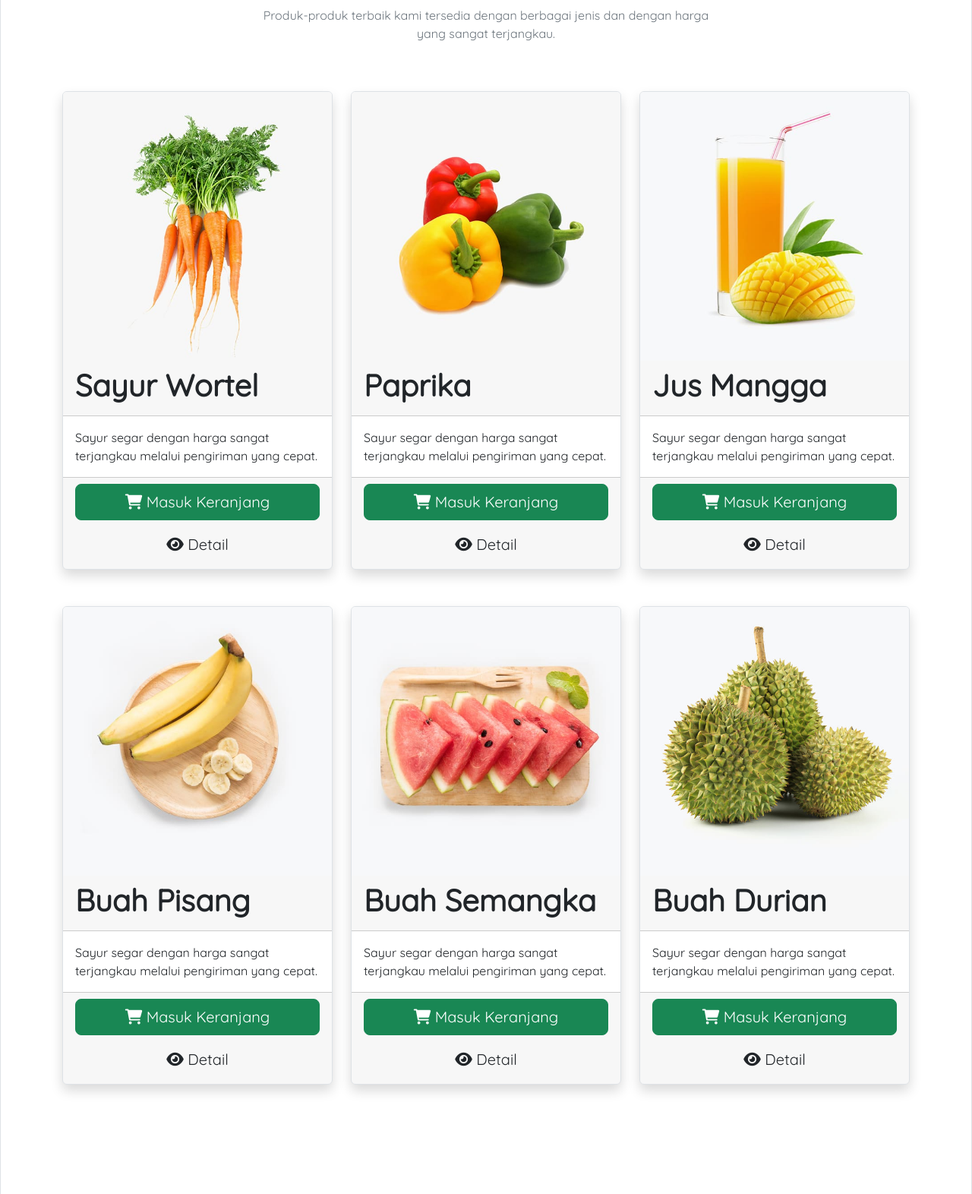
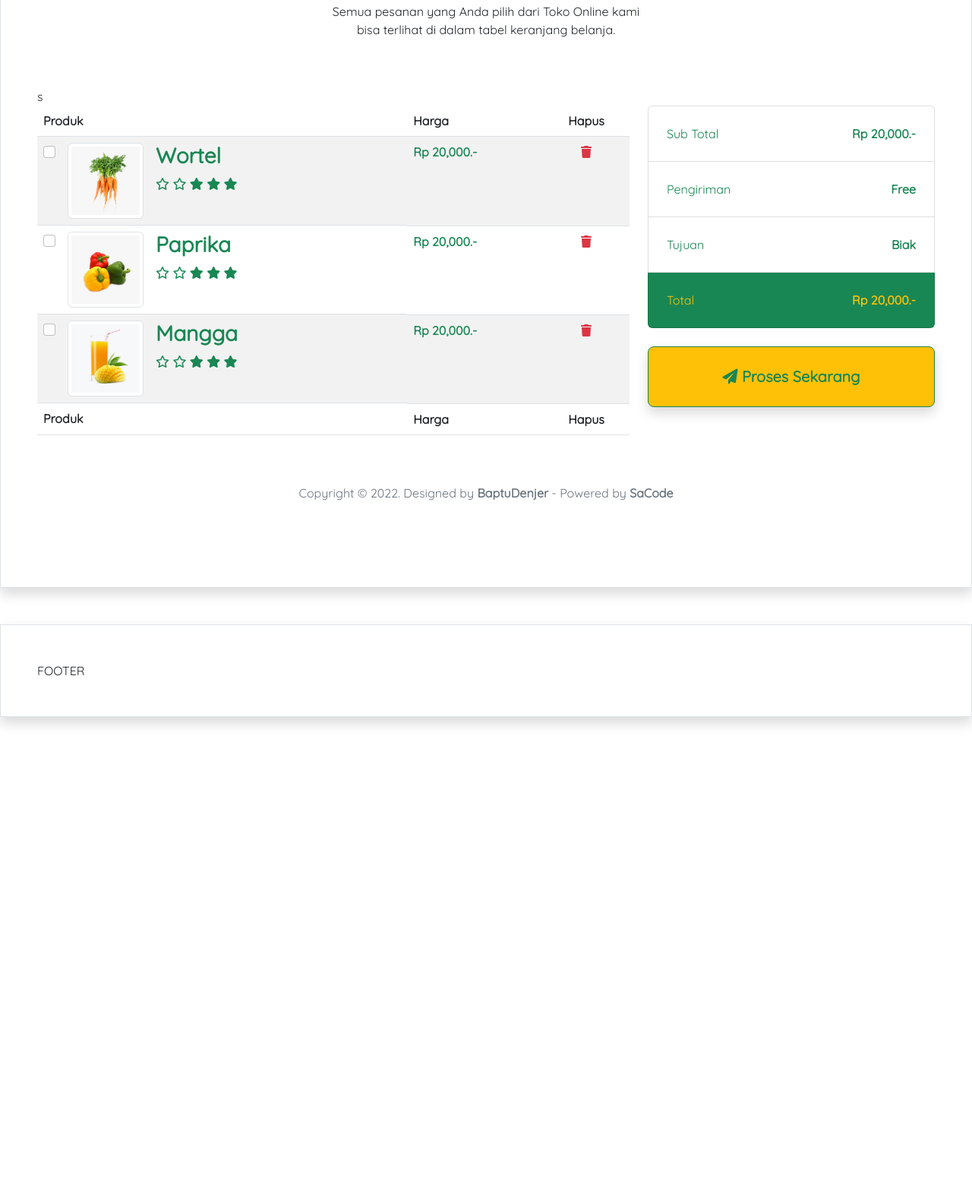
Before and after one commit to baptuDenjer/sacode-e-commerce-project09-Nick, a plain HTML site: page index.html in a window 1280 px wide. Shown: the part 554-2126 px from the top of the page at 76% size. After the commit the page ends 1546 px from the top, so only its background shows below. Drawn offline with nearby package versions, Linux system fonts and the light colour scheme.

Commit message:
Finalizing Project 09

```diff
--- a/index.html
+++ b/index.html
@@ -1,13 +1,18 @@
 <!DOCTYPE html>
 <html>
+
 <head>
 	<title>SaZhop</title>
+
+	<!-- FAVICON -->
+	<link rel="icon" type="images/x-icon" href="assets/img/dispensary.png">
 
 	<!-- BOOTSTRAP CSS -->
 	<link rel="stylesheet" href="./assets/css/bootstrap.min.css">
 
 	<!-- BOOTSTRAP ICONS CSS -->
-    <link rel="stylesheet" type="text/css" href="https://cdn.jsdelivr.net/npm/bootstrap-icons@1.9.1/font/bootstrap-icons.css">
+	<link rel="stylesheet" type="text/css"
+		href="https://cdn.jsdelivr.net/npm/bootstrap-icons@1.9.1/font/bootstrap-icons.css">
 
 	<!-- FONT AWESOME ICONS -->
 	<link rel="stylesheet" href="https://cdnjs.cloudflare.com/ajax/libs/font-awesome/6.1.2/css/all.min.css">
@@ -19,6 +24,7 @@
 	<link rel="stylesheet" href="./assets/css/style.css">
 
 </head>
+
 <body>
 
 	<!-- HEADER START -->
@@ -33,383 +39,224 @@
 	</div>
 	<!-- BANNER END -->
 
-	<!-- PRODUCT START -->
+	<!-- SHOPPING CART START -->
 	<div class="shadow border p-5 mb-5">
 
+		<!-- .row start -->
+		<div class="row">
 
-		<!-- TITLE START -->
-		<div class="row mb-5">
+			<div class="col-12 text-center py-5">
 
-			<div class="col-12 text-center">
+				<h1 class="fw-bolder mb-4 display-1 text-success">
+					<i class="fa-solid fa-cart-shopping"></i>
+					Keranjang Belanja
+				</h1>
 
-				<!-- title -->
-				<h1 class="fw-bolder text-success my-5 display-3">
-					<!-- icon -->
-					<i class="fa-solid fa-cart-shopping"></i>
-					Produk Terbaru
-				</h1>
-				<p class="col-6 mx-auto text-muted">Produk-produk terbaik kami tersedia dengan berbagai jenis dan dengan harga yang sangat terjangkau.</p>
+				<p>
+					Semua pesanan yang Anda pilih dari Toko Online kami
+					<br>
+					bisa terlihat di dalam tabel keranjang belanja.
+				</p>
 
 			</div>
 
 		</div>
-		<!-- TITLE END -->
+		<!-- .row end -->
 
-		<!-- PRODUCT CONTENT START -->
-
-		<div class="container mb-5">
-
-			<!-- .row start -->
+		<!-- .row start -->s
 		<div class="row">
 
-				<!-- product item start -->
-				<div class="col-lg-4 mb-5">
+			<!-- .col start -->
+			<div class="col-lg-8">
 
-					<!-- card start -->
-					<div class="card border shadow">
+				<!-- TABLE START -->
+				<table class="table table-striped table-hover">
+					<thead>
+						<tr>
+							<th>Produk</th>
+							<th>Harga</th>
+							<th class="text-center">Hapus</th>
+						</tr>
+					</thead>
 
-						<!-- card image start-->
-						<img src="./assets/img/thumbnail-1.jpg" class="card-img-top">
-						<!-- card image end-->
+					<tbody>
 
-						<!-- card header start-->
-						<div class="card-header">
-							<h1 class="card-title fw-bolder">Sayur Wortel</h1>
+						<tr>
+							<td class="d-flex gap-3">
+								<div>
+									<!-- Checkbox -->
+									<input type="checkbox" class="form-check-input">
 								</div>
-						<!-- card header end-->
 
-						<!-- card body start-->
-						<div class="card-body">
-							<p class="card-text">Sayur segar dengan harga sangat terjangkau melalui pengiriman yang cepat.</p>
+								<div>
+									<!-- Gambar -->
+									<img src="assets/img/thumbnail-1.jpg" class="img img-thumbnail" width="100px">
 								</div>
-						<!-- card body end-->
 
-						<!-- card footer start-->
-						<div class="card-footer">
+								<div class="text-success">
+									<div>
+										<h3 class="fw-bolder">
+											Wortel
+										</h3>
+									</div>
 
-							<!-- tombol keranjang -->
-							<button class="btn btn-success btn-lg w-100 mb-2">
+									<!-- Bintang -->
+									<div>
+										<i class="fa-regular fa-star"></i>
+										<i class="fa-regular fa-star"></i>
+										<i class="fa-solid fa-star"></i>
+										<i class="fa-solid fa-star"></i>
+										<i class="fa-solid fa-star"></i>
+									</div>
+								</div>
+							</td>
+							<td class="text-success fw-bolder">Rp 20,000.-</td>
+							<td class="text-center">
+								<a href="#" class="link-danger" title="Hapus?">
+									<i class="fa fa-trash"></i>
+								</a>
+							</td>
+						</tr>
 
-								<!-- icon -->
-								<i class="fa-solid fa-cart-shopping"></i>
+						<tr>
+							<td class="d-flex gap-3">
+								<div>
+									<!-- Checkbox -->
+									<input type="checkbox" class="form-check-input">
+								</div>
 
-								<!-- label -->
-								Masuk Keranjang
+								<div>
+									<!-- Gambar -->
+									<img src="assets/img/thumbnail-2.jpg" class="img img-thumbnail" width="100px">
+								</div>
 
-							</button>
+								<div class="text-success">
+									<div>
+										<h3 class="fw-bolder">
+											Paprika
+										</h3>
+									</div>
 
-							<!-- tombol detail -->
-							<button class="btn btn-lg w-100">
+									<!-- Bintang -->
+									<div>
+										<i class="fa-regular fa-star"></i>
+										<i class="fa-regular fa-star"></i>
+										<i class="fa-solid fa-star"></i>
+										<i class="fa-solid fa-star"></i>
+										<i class="fa-solid fa-star"></i>
+									</div>
+								</div>
+							</td>
+							<td class="text-success fw-bolder">Rp 20,000.-</td>
+							<td class="text-center">
+								<a href="#" class="link-danger" title="Hapus?">
+									<i class="fa fa-trash"></i>
+								</a>
+							</td>
 
-								<!-- icon -->
-								<i class="fa-solid fa-eye"></i>
+						</tr>
 
-								<!-- label -->
-								Detail
+						<tr>
+							<td class="d-flex gap-3">
+								<div>
+									<!-- Checkbox -->
+									<input type="checkbox" class="form-check-input">
+								</div>
 
+								<div>
+									<!-- Gambar -->
+									<img src="assets/img/thumbnail-3.jpg" class="img img-thumbnail" width="100px">
+								</div>
+
+								<div class="text-success">
+									<div>
+										<h3 class="fw-bolder">
+											Mangga
+										</h3>
+									</div>
+
+									<!-- Bintang -->
+									<div>
+										<i class="fa-regular fa-star"></i>
+										<i class="fa-regular fa-star"></i>
+										<i class="fa-solid fa-star"></i>
+										<i class="fa-solid fa-star"></i>
+										<i class="fa-solid fa-star"></i>
+									</div>
+								</div>
+							</td>
+							<td class="text-success fw-bolder">Rp 20,000.-</td>
+							<td class="text-center">
+								<a href="#" class="link-danger" title="Hapus?">
+									<i class="fa fa-trash"></i>
+								</a>
+							</td>
+						</tr>
+					</tbody>
+
+					<tfoot>
+						<tr>
+							<th>Produk</th>
+							<th>Harga</th>
+							<th class="text-center">Hapus</th>
+						</tr>
+					</tfoot>
+				</table>
+				<!-- TABLE END -->
+			</div>
+			<!-- .col end -->
+
+			<!-- .col start -->
+			<div class="col-lg-4">
+
+				<ul class="list-group">
+					<li class="list-group-item d-flex justify-content-between p-4 text-success">
+						Sub Total
+						<span class="fw-bolder">
+							Rp 20,000.-
+						</span>
+					</li>
+
+					<li class="list-group-item d-flex justify-content-between p-4 text-success">
+						Pengiriman
+						<span class="fw-bolder">
+							Free
+						</span>
+					</li>
+
+					<li class="list-group-item d-flex justify-content-between p-4 text-success">
+						Tujuan
+						<span class="fw-bolder">
+							Biak
+						</span>
+					</li>
+
+					<li class="list-group-item d-flex justify-content-between p-4 text-warning bg-success">
+						Total
+						<span class="fw-bolder">
+							Rp 20,000.-
+						</span>
+					</li>
+				</ul>
+
+				<!-- Checkout Box -->
+				<button class="btn btn-lg mt-4 w-100 btn-warning fw-bolder py-4 text-success shadow border-success">
+					<i class="fa-solid fa-paper-plane"></i>
+					Proses Sekarang
 				</button>
 
 			</div>
-						<!-- card footer end-->
-
-					</div>
-					<!-- card end -->
-
-				</div>
-				<!-- product item end -->
-
-				<!-- product item start -->
-				<div class="col-lg-4 mb-5">
-
-					<!-- card start -->
-					<div class="card border shadow">
-
-						<!-- card image start-->
-						<img src="./assets/img/thumbnail-2.jpg" class="card-img-top">
-						<!-- card image end-->
-
-						<!-- card header start-->
-						<div class="card-header">
-							<h1 class="card-title fw-bolder">Paprika</h1>
-						</div>
-						<!-- card header end-->
-
-						<!-- card body start-->
-						<div class="card-body">
-							<p class="card-text">Sayur segar dengan harga sangat terjangkau melalui pengiriman yang cepat.</p>
-						</div>
-						<!-- card body end-->
-
-						<!-- card footer start-->
-						<div class="card-footer">
-
-							<!-- tombol keranjang -->
-							<button class="btn btn-success btn-lg w-100 mb-2">
-
-								<!-- icon -->
-								<i class="fa-solid fa-cart-shopping"></i>
-
-								<!-- label -->
-								Masuk Keranjang
-
-							</button>
-
-							<!-- tombol detail -->
-							<button class="btn btn-lg w-100">
-
-								<!-- icon -->
-								<i class="fa-solid fa-eye"></i>
-
-								<!-- label -->
-								Detail
-
-							</button>
-
-						</div>
-						<!-- card footer end-->
-
-					</div>
-					<!-- card end -->
-
-				</div>
-				<!-- product item end -->
-
-				<!-- product item start -->
-				<div class="col-lg-4 mb-5">
-
-					<!-- card start -->
-					<div class="card border shadow">
-
-						<!-- card image start-->
-						<img src="./assets/img/thumbnail-3.jpg" class="card-img-top">
-						<!-- card image end-->
-
-						<!-- card header start-->
-						<div class="card-header">
-							<h1 class="card-title fw-bolder">Jus Mangga</h1>
-						</div>
-						<!-- card header end-->
-
-						<!-- card body start-->
-						<div class="card-body">
-							<p class="card-text">Sayur segar dengan harga sangat terjangkau melalui pengiriman yang cepat.</p>
-						</div>
-						<!-- card body end-->
-
-						<!-- card footer start-->
-						<div class="card-footer">
-
-							<!-- tombol keranjang -->
-							<button class="btn btn-success btn-lg w-100 mb-2">
-
-								<!-- icon -->
-								<i class="fa-solid fa-cart-shopping"></i>
-
-								<!-- label -->
-								Masuk Keranjang
-
-							</button>
-
-							<!-- tombol detail -->
-							<button class="btn btn-lg w-100">
-
-								<!-- icon -->
-								<i class="fa-solid fa-eye"></i>
-
-								<!-- label -->
-								Detail
-
-							</button>
-
-						</div>
-						<!-- card footer end-->
-
-					</div>
-					<!-- card end -->
-
-				</div>
-				<!-- product item end -->
-
-				<!-- product item start -->
-				<div class="col-lg-4 mb-5">
-
-					<!-- card start -->
-					<div class="card border shadow">
-
-						<!-- card image start-->
-						<img src="./assets/img/thumbnail-4.jpg" class="card-img-top">
-						<!-- card image end-->
-
-						<!-- card header start-->
-						<div class="card-header">
-							<h1 class="card-title fw-bolder">Buah Pisang</h1>
-						</div>
-						<!-- card header end-->
-
-						<!-- card body start-->
-						<div class="card-body">
-							<p class="card-text">Sayur segar dengan harga sangat terjangkau melalui pengiriman yang cepat.</p>
-						</div>
-						<!-- card body end-->
-
-						<!-- card footer start-->
-						<div class="card-footer">
-
-							<!-- tombol keranjang -->
-							<button class="btn btn-success btn-lg w-100 mb-2">
-
-								<!-- icon -->
-								<i class="fa-solid fa-cart-shopping"></i>
-
-								<!-- label -->
-								Masuk Keranjang
-
-							</button>
-
-							<!-- tombol detail -->
-							<button class="btn btn-lg w-100">
-
-								<!-- icon -->
-								<i class="fa-solid fa-eye"></i>
-
-								<!-- label -->
-								Detail
-
-							</button>
-
-						</div>
-						<!-- card footer end-->
-
-					</div>
-					<!-- card end -->
-
-				</div>
-				<!-- product item end -->
-
-				<!-- product item start -->
-				<div class="col-lg-4 mb-5">
-
-					<!-- card start -->
-					<div class="card border shadow">
-
-						<!-- card image start-->
-						<img src="./assets/img/thumbnail-5.jpg" class="card-img-top">
-						<!-- card image end-->
-
-						<!-- card header start-->
-						<div class="card-header">
-							<h1 class="card-title fw-bolder">Buah Semangka</h1>
-						</div>
-						<!-- card header end-->
-
-						<!-- card body start-->
-						<div class="card-body">
-							<p class="card-text">Sayur segar dengan harga sangat terjangkau melalui pengiriman yang cepat.</p>
-						</div>
-						<!-- card body end-->
-
-						<!-- card footer start-->
-						<div class="card-footer">
-
-							<!-- tombol keranjang -->
-							<button class="btn btn-success btn-lg w-100 mb-2">
-
-								<!-- icon -->
-								<i class="fa-solid fa-cart-shopping"></i>
-
-								<!-- label -->
-								Masuk Keranjang
-
-							</button>
-
-							<!-- tombol detail -->
-							<button class="btn btn-lg w-100">
-
-								<!-- icon -->
-								<i class="fa-solid fa-eye"></i>
-
-								<!-- label -->
-								Detail
-
-							</button>
-
-						</div>
-						<!-- card footer end-->
-
-					</div>
-					<!-- card end -->
-
-				</div>
-				<!-- product item end -->
-
-				<!-- product item start -->
-				<div class="col-lg-4 mb-5">
-
-					<!-- card start -->
-					<div class="card border shadow">
-
-						<!-- card image start-->
-						<img src="./assets/img/thumbnail-6.jpg" class="card-img-top">
-						<!-- card image end-->
-
-						<!-- card header start-->
-						<div class="card-header">
-							<h1 class="card-title fw-bolder">Buah Durian</h1>
-						</div>
-						<!-- card header end-->
-
-						<!-- card body start-->
-						<div class="card-body">
-							<p class="card-text">Sayur segar dengan harga sangat terjangkau melalui pengiriman yang cepat.</p>
-						</div>
-						<!-- card body end-->
-
-						<!-- card footer start-->
-						<div class="card-footer">
-
-							<!-- tombol keranjang -->
-							<button class="btn btn-success btn-lg w-100 mb-2">
-
-								<!-- icon -->
-								<i class="fa-solid fa-cart-shopping"></i>
-
-								<!-- label -->
-								Masuk Keranjang
-
-							</button>
-
-							<!-- tombol detail -->
-							<button class="btn btn-lg w-100">
-
-								<!-- icon -->
-								<i class="fa-solid fa-eye"></i>
-
-								<!-- label -->
-								Detail
-
-							</button>
-
-						</div>
-						<!-- card footer end-->
-
-					</div>
-					<!-- card end -->
-
-				</div>
-				<!-- product item end -->
-
-
+			<!-- .col end -->
 		</div>
 		<!-- .row end -->
 
-		</div>
-
-
-		<!-- PRODUCT CONTENT END -->
-
+		<p class="text-center text-muted py-5">
+			Copyright &copy; 2022. Designed by <b>BaptuDenjer</b> - Powered by <a href="https://sacode.web.id/"
+				target="_blank" class="text-decoration-none fw-bold text-muted">SaCode</a>
+		</p>
 
 	</div>
-	<!-- PRODUCT END -->
+	<!-- SHOPPING CART END -->
 
 	<!-- FOOTER START -->
 	<div class="shadow border p-5 mb-5">
@@ -422,4 +269,5 @@
 	<script src="./assets/js/bootstrap.bundle.min.js"></script>
 
 </body>
+
 </html>
```
Also changed, not shown: assets/img/dispensary.png (added), assets/img/favicon.png (added). Lines whose indentation alone changed are shown as unchanged.
